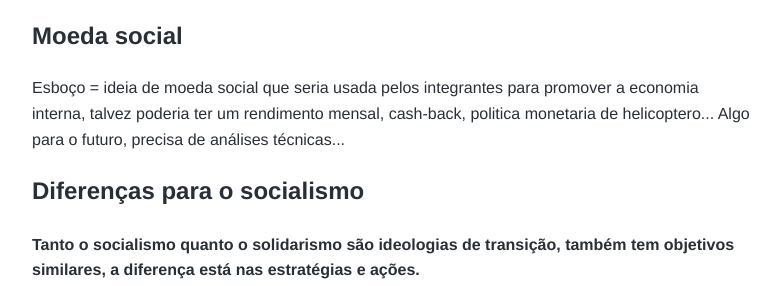
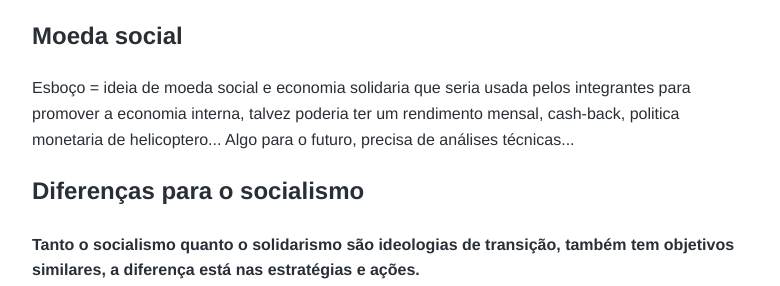
Before and after one commit to solidarismo/solidarismo.github.io, a plain HTML site: page index.html in a window 1280 px wide. Shown: the part 7995-8281 px from the top of the page, without its empty margins (128-908 px from the left). Drawn offline with Linux system fonts and the light colour scheme; a script that the page names is missing.

Commit message:
Update index.html

```diff
--- a/index.html
+++ b/index.html
@@ -137,7 +137,7 @@
 
   <h2 class="flash-animation" id="moeda">Moeda social</h2>
 
-        <p>Esboço = ideia de moeda social que seria usada pelos integrantes para promover a economia interna, talvez poderia ter um rendimento mensal, cash-back, politica monetaria de helicoptero... Algo para o futuro, precisa de análises técnicas...</p>
+        <p>Esboço = ideia de moeda social e economia solidaria que seria usada pelos integrantes para promover a economia interna, talvez poderia ter um rendimento mensal, cash-back, politica monetaria de helicoptero... Algo para o futuro, precisa de análises técnicas...</p>
 
   <h2 class="flash-animation" id="diferencas">Diferenças para o socialismo</h2>
 
```
